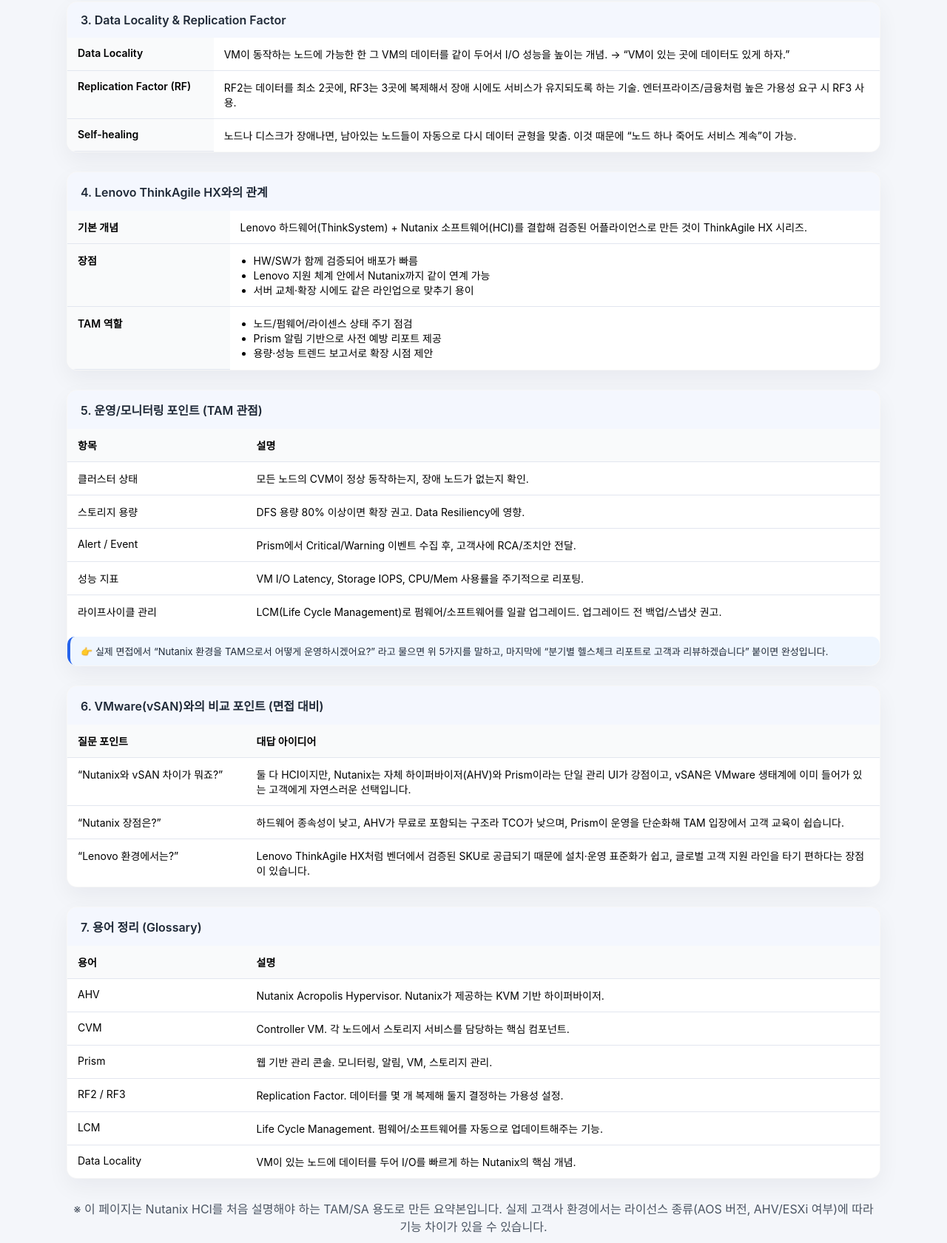
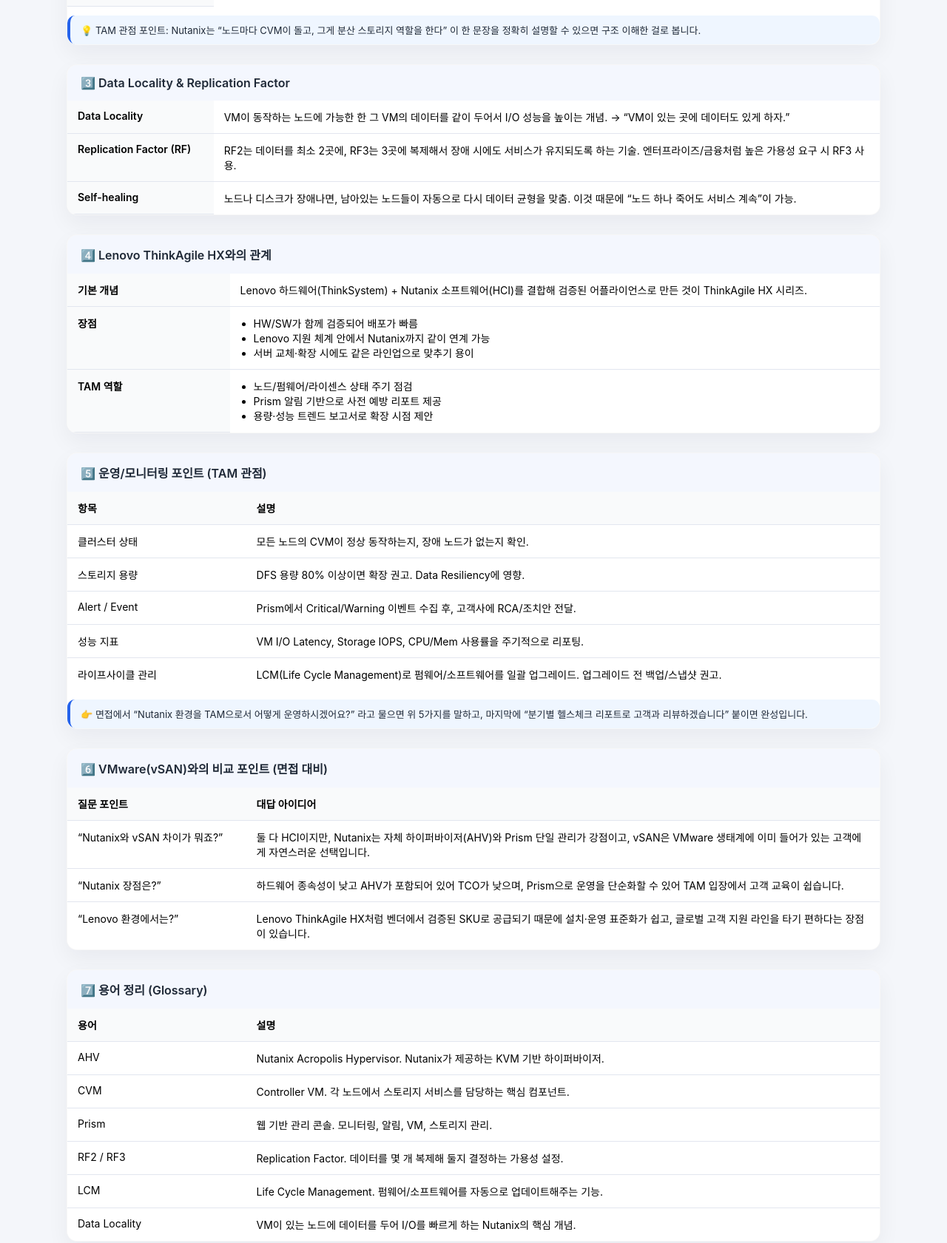
Before and after one commit to sujinchoo/SJC_knowledgebase, a plain HTML site: page nutanix_basics.html in a window 1280 px wide. Shown: the part 826-2507 px from the top of the page at 74% size. Drawn offline with Linux system fonts and the light colour scheme.

Commit message:
Update nutanix_basics.html

```diff
--- a/nutanix_basics.html
+++ b/nutanix_basics.html
@@ -2,8 +2,9 @@
 <html lang="ko">
 <head>
   <meta charset="UTF-8" />
-  <title>Nutanix / HCI 개념 정리 (Lenovo -Nutanix 기초 지식  )</title>
+  <title>Nutanix / HCI 개념 정리 (Lenovo - Nutanix 기초 지식)</title>
   <meta name="viewport" content="width=device-width, initial-scale=1" />
+  <link rel="icon" type="image/x-icon" href="favicon.ico" />
   <style>
     :root {
       --bg: #f4f6fa;
@@ -85,13 +86,16 @@
   </style>
 </head>
 <body>
+  <!-- 공통 헤더 위치 -->
+  <div id="site-header"></div>
+
   <div class="wrap">
     <h1>Nutanix / HCI 핵심 정리</h1>
     <p class="desc">Lenovo TAM · HCI 기반 고객 대응을 위한 핵심 개념 모음</p>
 
-    <!-- 1. HCI 개요 -->
+    <!-- 1️⃣ HCI 개요 -->
     <div class="card">
-      <div class="card-header">1. HCI (Hyper-Converged Infrastructure)란?</div>
+      <div class="card-header">1️⃣ HCI (Hyper-Converged Infrastructure)란?</div>
       <table>
         <tr>
           <th style="width: 18%;">정의</th>
@@ -124,9 +128,9 @@
       </table>
     </div>
 
-    <!-- 2. Nutanix 핵심 컴포넌트 -->
+    <!-- 2️⃣ Nutanix 핵심 컴포넌트 -->
     <div class="card">
-      <div class="card-header">2. Nutanix 핵심 구성요소</div>
+      <div class="card-header">2️⃣ Nutanix 핵심 구성요소</div>
       <table>
         <tr>
           <th style="width: 18%;">AHV</th>
@@ -160,9 +164,9 @@
       </div>
     </div>
 
-    <!-- 3. Data Locality & RF -->
+    <!-- 3️⃣ Data Locality & RF -->
     <div class="card">
-      <div class="card-header">3. Data Locality & Replication Factor</div>
+      <div class="card-header">3️⃣ Data Locality & Replication Factor</div>
       <table>
         <tr>
           <th style="width: 18%;">Data Locality</th>
@@ -188,9 +192,9 @@
       </table>
     </div>
 
-    <!-- 4. Lenovo ThinkAgile HX 연계 -->
+    <!-- 4️⃣ Lenovo ThinkAgile HX 연계 -->
     <div class="card">
-      <div class="card-header">4. Lenovo ThinkAgile HX와의 관계</div>
+      <div class="card-header">4️⃣ Lenovo ThinkAgile HX와의 관계</div>
       <table>
         <tr>
           <th style="width: 20%;">기본 개념</th>
@@ -221,9 +225,9 @@
       </table>
     </div>
 
-    <!-- 5. 운영 & 모니터링 포인트 -->
+    <!-- 5️⃣ 운영 & 모니터링 포인트 -->
     <div class="card">
-      <div class="card-header">5. 운영/모니터링 포인트 (TAM 관점)</div>
+      <div class="card-header">5️⃣ 운영/모니터링 포인트 (TAM 관점)</div>
       <table>
         <tr>
           <th style="width: 22%;">항목</th>
@@ -251,13 +255,13 @@
         </tr>
       </table>
       <div class="note">
-        👉 실제 면접에서 “Nutanix 환경을 TAM으로서 어떻게 운영하시겠어요?” 라고 물으면 위 5가지를 말하고, 마지막에 “분기별 헬스체크 리포트로 고객과 리뷰하겠습니다” 붙이면 완성입니다.
+        👉 면접에서 “Nutanix 환경을 TAM으로서 어떻게 운영하시겠어요?” 라고 물으면 위 5가지를 말하고, 마지막에 “분기별 헬스체크 리포트로 고객과 리뷰하겠습니다” 붙이면 완성입니다.
       </div>
     </div>
 
-    <!-- 6. VMware와 비교 질문 대비 -->
+    <!-- 6️⃣ VMware와 비교 질문 대비 -->
     <div class="card">
-      <div class="card-header">6. VMware(vSAN)와의 비교 포인트 (면접 대비)</div>
+      <div class="card-header">6️⃣ VMware(vSAN)와의 비교 포인트 (면접 대비)</div>
       <table>
         <tr>
           <th style="width: 22%;">질문 포인트</th>
@@ -266,15 +270,15 @@
         <tr>
           <td>“Nutanix와 vSAN 차이가 뭐죠?”</td>
           <td>
-            둘 다 HCI이지만, Nutanix는 자체 하이퍼바이저(AHV)와 Prism이라는 단일 관리 UI가 강점이고,
+            둘 다 HCI이지만, Nutanix는 자체 하이퍼바이저(AHV)와 Prism 단일 관리가 강점이고,
             vSAN은 VMware 생태계에 이미 들어가 있는 고객에게 자연스러운 선택입니다.
           </td>
         </tr>
         <tr>
           <td>“Nutanix 장점은?”</td>
           <td>
-            하드웨어 종속성이 낮고, AHV가 무료로 포함되는 구조라 TCO가 낮으며,
-            Prism이 운영을 단순화해 TAM 입장에서 고객 교육이 쉽습니다.
+            하드웨어 종속성이 낮고 AHV가 포함되어 있어 TCO가 낮으며,
+            Prism으로 운영을 단순화할 수 있어 TAM 입장에서 고객 교육이 쉽습니다.
           </td>
         </tr>
         <tr>
@@ -287,9 +291,9 @@
       </table>
     </div>
 
-    <!-- 7. 용어 정리 -->
+    <!-- 7️⃣ 용어 정리 -->
     <div class="card">
-      <div class="card-header">7. 용어 정리 (Glossary)</div>
+      <div class="card-header">7️⃣ 용어 정리 (Glossary)</div>
       <table>
         <tr>
           <th style="width: 22%;">용어</th>
@@ -324,8 +328,17 @@
 
     <p class="desc" style="margin-top: 28px;">
       ※ 이 페이지는 Nutanix HCI를 처음 설명해야 하는 TAM/SA 용도로 만든 요약본입니다.
-      실제 고객사 환경에서는 라이선스 종류(AOS 버전, AHV/ESXi 여부)에 따라 기능 차이가 있을 수 있습니다.
+      실제 고객사 환경에서는 AOS 버전, AHV/ESXi 여부에 따라 기능 차이가 있을 수 있습니다.
     </p>
   </div>
+
+  <!-- 공통 header.html 불러오기 -->
+  <script>
+    fetch('header.html')
+      .then(res => res.text())
+      .then(html => {
+        document.getElementById('site-header').innerHTML = html;
+      });
+  </script>
 </body>
 </html>
```
